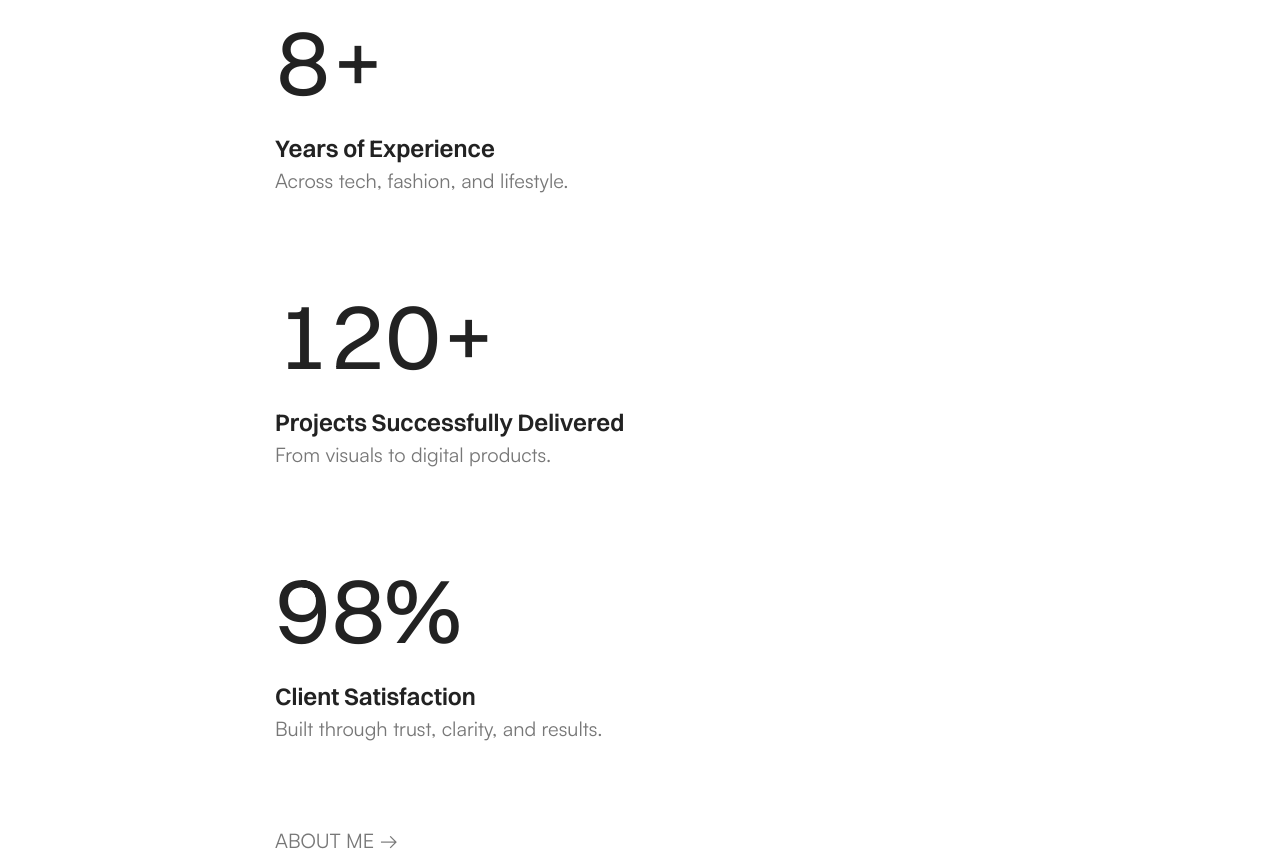
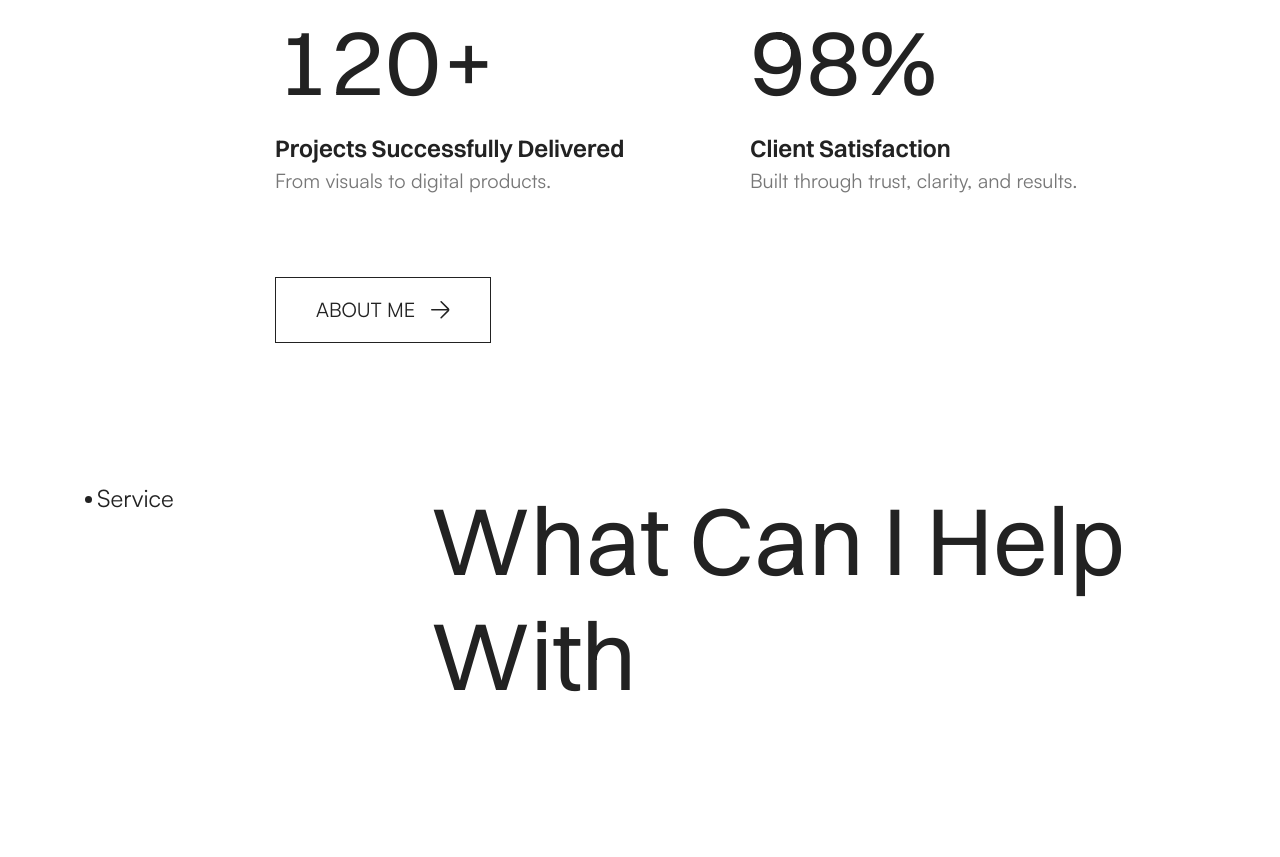
Before and after one commit to tamjidmurtoza/velisse-html, a plain HTML site: page index.html in a window 1280 px wide. Shown: the part 2637-3494 px from the top of the page. After the commit the page ends 3410 px from the top, so only its background shows below. Drawn offline with Linux system fonts and the light colour scheme.

Commit message:
updated with the file with slider, about section & service section

```diff
--- a/assets/css/style.css
+++ b/assets/css/style.css
@@ -1670,11 +1670,12 @@ label {
 }
 .cs_subtitle_style_2::before {
   content: "";
-  height: 6px;
-  width: 6px;
+  height: 7px;
+  width: 7px;
+  border-radius: 50%;
   background-color: var(--heading-color);
   position: absolute;
-  top: 10px;
+  top: 13px;
   left: 0;
 }
 
@@ -1682,11 +1683,15 @@ label {
   padding: 70px 50px;
 }
 
-.cs_about_section .row .col-10 .cs_section_title h2 {
+.cs_about_section .cs_section_title {
   line-height: 1.36em;
 }
-.cs_about_section .row .col-10 .cs_section_title h2 span {
+.cs_about_section .cs_section_title span {
   color: var(--border-color);
+}
+
+.cs_service_section .cs_section_title {
+  padding-left: 60px;
 }
 
 .cs_funfact_style_1 h2, .cs_funfact_style_1 h3, .cs_funfact_style_1 p {
@@ -2036,17 +2041,20 @@ hr {
 }
 
 /* End Accordion */
-.cs_btn.cs_style_1 {
+.cs_btn_style_1 {
   display: inline-flex;
   justify-content: center;
   align-items: center;
-  padding: 10px 40px;
+  gap: 16px;
+  padding: 16px 40px;
   outline: none;
-  border: none;
-}
-.cs_btn.cs_style_1:hover {
-  transform: translateY(-2px);
-  border-radius: 10px;
+  border: 1px solid currentColor;
+}
+.cs_btn_style_1 img {
+  transition: all 0.3s ease;
+}
+.cs_btn_style_1:hover img {
+  transform: translateX(5px);
 }
 
 /*--------------------------------------------------------------
--- a/assets/sass/common/_general.scss
+++ b/assets/sass/common/_general.scss
@@ -6,11 +6,12 @@
   padding-left: 12px;
 
   &::before {content: "";
-    height: 6px;
-    width: 6px;
+    height: 7px;
+    width: 7px;
+    border-radius: 50%;
     background-color: var(--heading-color);
     position: absolute;
-    top: 10px;
+    top: 13px;
     left: 0;
   }
 }
@@ -18,17 +19,16 @@
   padding: 70px 50px;
 }
 .cs_about_section{
-  .row{
-    .col-10{
   .cs_section_title{
-        h2{
     line-height: 1.36em;
     span{
       color: var(--border-color);
     }
   }
 }
-    }
+.cs_service_section {
+  .cs_section_title{
+    padding-left: 60px;
   }
 }
 .cs_funfact_style_1{
@@ -375,15 +375,21 @@ hr {
 }
 /* End Accordion */
 
-.cs_btn.cs_style_1 {
+.cs_btn_style_1 {
   display: inline-flex;
   justify-content: center;
   align-items: center;
-  padding: 10px 40px;
+  gap: 16px;
+  padding: 16px 40px;
   outline: none;
-  border: none;
+  border: 1px solid currentColor;
+  img {
+    transition: all 0.3s ease;
+  }
     &:hover {
-    transform: translateY(-2px);
-    border-radius: 10px;
+
+        img {
+      transform: translateX(5px);
     }
   }
+}
--- a/index.html
+++ b/index.html
@@ -199,19 +199,17 @@
       <div class="container">
         <div class="row">
           <div class="col-2">
-            <div class="cs_section_heading">
-              <p class="cs_section_subtitle cs_subtitle_style_2 cs_fs_24 cs_heading_color mb-0">About Me</p>
-            </div>
+            <p class="cs_section_subtitle cs_subtitle_style_2 cs_fs_24 cs_heading_color mb-0">About Me</p>
           </div>
           <div class="col-10">
-            <div class="cs_section_title">
-              <h2 class="cs_secondary_font cs_fs_48 mb-0">I’m Velisse — a multidisciplinary designer with a passion for turning ideas into visually impactful experiences. From sleek UI <span>design to engaging brand visuals, I help businesses and creators tell their stories with clarity, creativity, and confidence.</span></h2>
+            <div class="cs_section_heading">
+              <h2 class="cs_section_title cs_secondary_font cs_fs_48 mb-0">I’m Velisse — a multidisciplinary designer with a passion for turning ideas into visually impactful experiences. From sleek UI <span>design to engaging brand visuals, I help businesses and creators tell their stories with clarity, creativity, and confidence.</span></h2>
             </div>
 
             <div class="cs_height_80 cs_height_lg_80"></div>
             <div class="cs_funfact">
               <div class="row cs_gap_y_80">
-                <div class="col_6">
+                <div class="col-6">
                   <div class="cs_funfact_style_1">
                     <div class="cs_funfact_number cs_mb_15">
                       <h2 class="cs_normal cs_fs_96">50+</h2>
@@ -220,7 +218,7 @@
                     <p class="cs_funfact_subtitle cs_secondary_font">Startups to global companies.</p>
                   </div>
                 </div>
-                <div class="col_6">
+                <div class="col-6">
                   <div class="cs_funfact_style_1">
                     <div class="cs_funfact_number cs_mb_15">
                       <h2 class="cs_normal cs_fs_96">8+</h2>
@@ -229,7 +227,7 @@
                     <p class="cs_funfact_subtitle cs_secondary_font">Across tech, fashion, and lifestyle.</p>
                   </div>
                 </div>
-                <div class="col_6">
+                <div class="col-6">
                   <div class="cs_funfact_style_1">
                     <div class="cs_funfact_number cs_mb_15">
                       <h2 class="cs_normal cs_fs_96">120+</h2>
@@ -238,7 +236,7 @@
                     <p class="cs_funfact_subtitle cs_secondary_font">From visuals to digital products.</p>
                   </div>
                 </div>
-                <div class="col_6">
+                <div class="col-6">
                   <div class="cs_funfact_style_1">
                     <div class="cs_funfact_number cs_mb_15">
                       <h2 class="cs_normal cs_fs_96">98%</h2>
@@ -249,15 +247,36 @@
                 </div>
               </div>
               <div class="cs_height_80 cs_height_lg_80"></div>
-              <div class="btn_wrapper">
-                <a href="#" class="btn_outline">ABOUT ME →</a>
-              </div>
+              <a href="#" class="cs_btn_style_1 cs_heading_color">ABOUT ME
+                <img src="assets/img/arrow.svg" alt="arrow icon">
+              </a>
             </div>
           </div>
         </div>
       </div>
+      <div class="cs_height_70 cs_height_lg_70"></div>
      </section>
     <!-- End About me section -->
+
+    <!-- Start Service Section -->
+     <section class="cs_service_section">
+      <div class="cs_height_70 cs_height_lg_70"></div>
+      <div class="container">
+        <div class="row">
+          <div class="col-3">
+            <p class="cs_section_subtitle cs_subtitle_style_2 cs_fs_24 cs_heading_color mb-0">Service</p>
+          </div>
+          <div class="col-9">
+            <div class="cs_section_heading">
+              <h2 class="cs_section_title cs_normal cs_fs_96 mb-0">What Can I Help With</h2>
+            </div>
+          </div>
+        </div>
+      </div>
+      <div class="cs_height_60 cs_height_lg_60"></div>
+
+     </section>
+    <!-- End Service Section -->
 
     <!-- <h1 class="cs_fs_132">Show Your Work, Your Way</h1>
     <div class="cs_something" style="background-image: url(assets/img/);"></div> -->
```
Also changed, not shown: assets/img/arrow.svg (added). Lines whose indentation alone changed are shown as unchanged.
